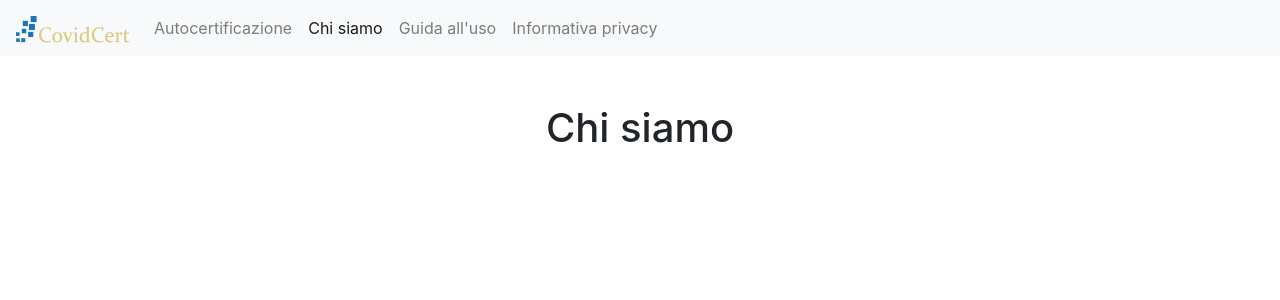
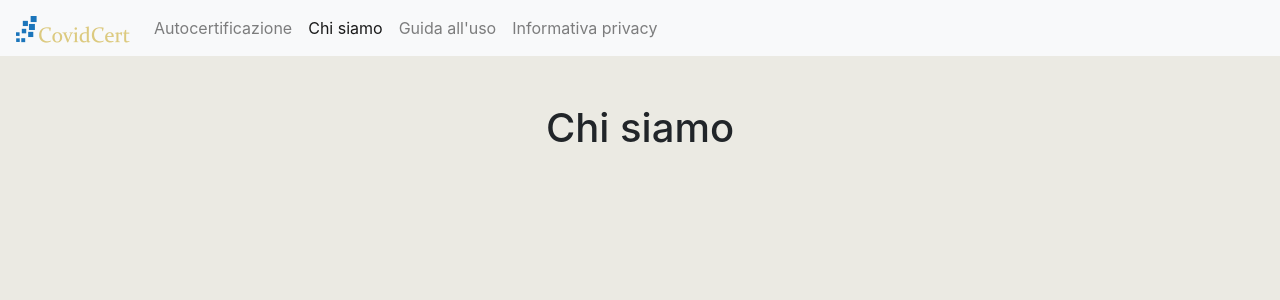
Before and after one commit to Ceeresa/autocertificazione, a Jekyll site: the page built from chi-siamo.md, in a window 1280 px wide. Shown: the top 300 px of the page. Built offline with Jekyll 4.4.1, drawn with Linux system fonts in a browser that asks for light colours; comment, search, counter and statistics services are not loaded.

Commit message:
Change the background color

```diff
--- a/_layouts/index.html
+++ b/_layouts/index.html
@@ -1,7 +1,7 @@
 <!doctype html>
 <html lang="it">
   {% include head.html %}
-  <body>
+  <body class="covid-cert-container">
     {% include nav.html %}
     <div class="container">
       {{ content }}
--- a/css/style.css
+++ b/css/style.css
@@ -0,0 +1,3 @@
+.covid-cert-container {
+    background-color: #ebeae3;
+}
```
